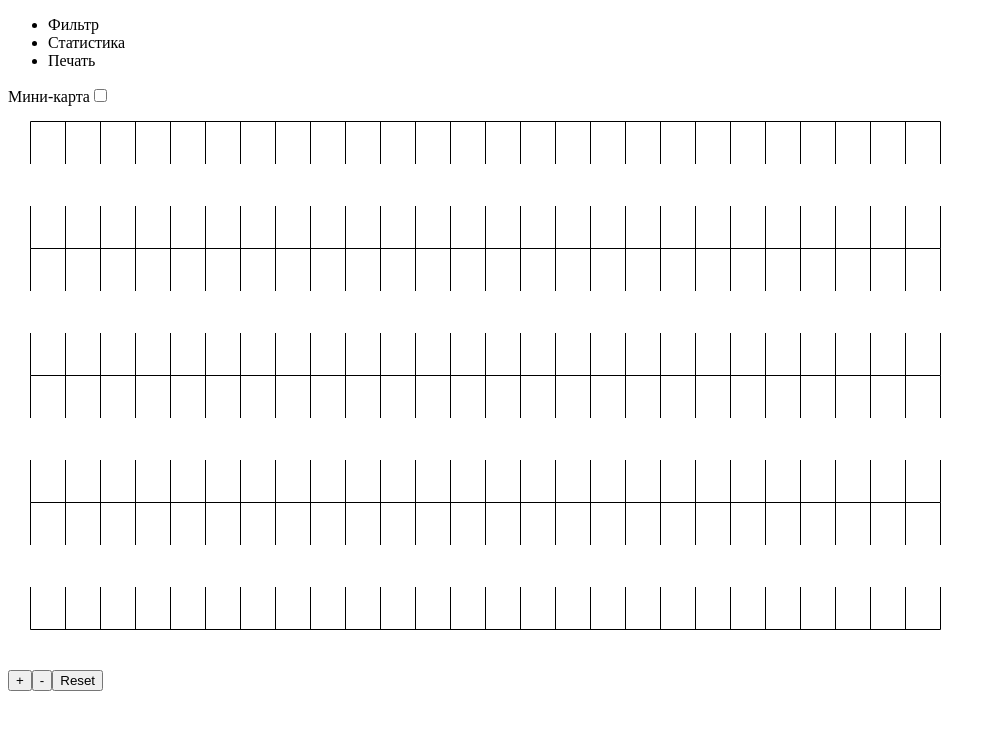
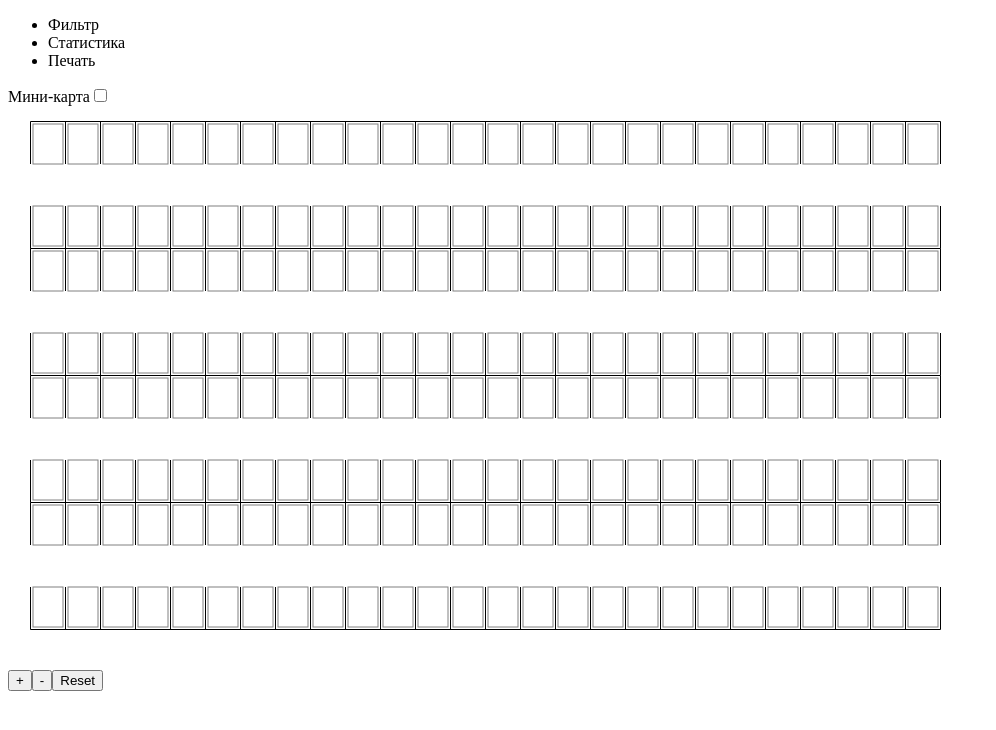
Before and after one commit to EvgenyRalko/react_car_finder_2.0, a React app: page / in a window 1280 px wide. Shown: the top 730 px of the page, without its empty margins (0-996 px from the left). Built offline with nearby package versions, Linux system fonts and the light colour scheme.

Commit message:
Added rectangular generation functionality. Optimized code structure, cleaned up the component

```diff
--- a/src/pages/market/LayoutSVG.js
+++ b/src/pages/market/LayoutSVG.js
@@ -1,16 +1,15 @@
 import React from 'react';
 
-export class LayoutSVG extends React.Component {
-  render() {
-    return (
-      <svg version="1.1" id="layer1" xmlns="http://www.w3.org/2000/svg" xmlnsXlink="http://www.w3.org/1999/xlink" x="0px" y="0px" width="960" height="560"
-         viewBox="0 0 960 560" style={{enableBackground: 'new 0 0 960 560'}} xmlSpace="preserve">
-         <style>
-            {`line { stroke: black; }`}
-         </style>
-         {(function () {
-            const rows = 8;
-            const lotsPerRow = 26;
+const generateLayout = (function(){
+  const rows = 8;
+  const lotsPerRow = 26;
+
+  const fullLayout = [].concat(layoutGrid(rows,lotsPerRow),layoutLots(rows,lotsPerRow)) ;
+
+return (fullLayout);
+})();
+
+function layoutGrid(rows, lotsPerRow) {
 
             const horizontalLines = {
               number : Math.floor(rows / 2) + 1,
@@ -61,7 +60,44 @@ export class LayoutSVG extends React.Component {
 
            return (drawLines);
 
-       })()}
+       };
+
+function layoutLots(rows, lotsPerRow){
+         const rect = {
+           xAxis : 25,
+           yAxis : 18,
+           xIncrement : 35,
+           yAdjacentIncrement : 82,
+           yDriveThruIncrement: 45,
+           readyRects : []
+         }
+
+         for (let j = 0; j < rows; j++){
+           for (let i = 0; i < lotsPerRow; i++){
+             rect.readyRects.push(<rect key={Math.random()*100000} className="rect" x={rect.xAxis} y={rect.yAxis} height="40" width="30" />)
+             rect.xAxis += rect.xIncrement;
+           }
+          rect.xAxis = 25;
+          if (j%2){
+            rect.yAxis += rect.yDriveThruIncrement;
+          } else {
+            rect.yAxis += rect.yAdjacentIncrement;
+          }
+         }
+         return(rect.readyRects);
+       };
+
+
+export class LayoutSVG extends React.Component {
+  render() {
+    return (
+      <svg version="1.1" id="layer1" xmlns="http://www.w3.org/2000/svg" xmlnsXlink="http://www.w3.org/1999/xlink" x="0px" y="0px" width="960" height="560"
+         viewBox="0 0 960 560" style={{enableBackground: 'new 0 0 960 560'}} xmlSpace="preserve">
+         <style>
+            {`line { stroke: black; } rect{fill: rgba(255, 255, 255, .3); stroke: gray;}`}
+         </style>
+         {generateLayout}
+
       </svg>);
   }
 
```
